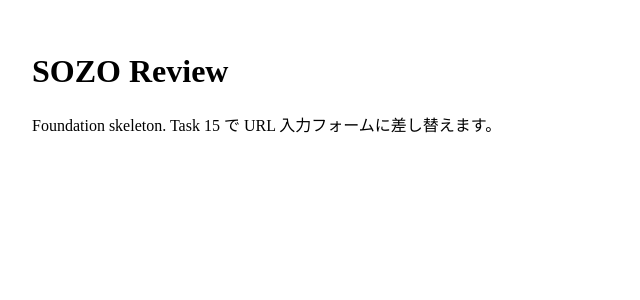
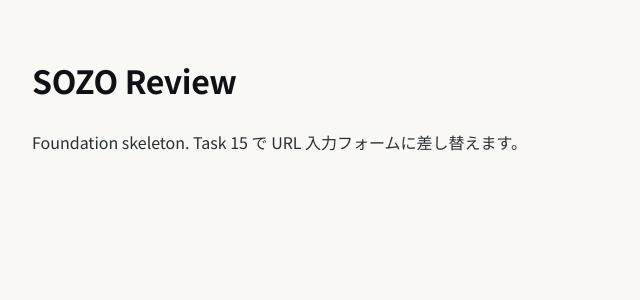
Before and after one commit to yzhansozo101/SOZO_REVIEW, a Next.js app: page / in a window 1280 px wide. Shown: the top 300 px of the page, without its empty margins (0-640 px from the left). Built offline with nearby package versions, Linux system fonts and the light colour scheme.

Commit message:
Adopt design tokens and register fonts via next/font

```diff
--- /dev/null
+++ b/app/fonts.ts
@@ -0,0 +1,43 @@
+import {
+  Geist,
+  Geist_Mono,
+  Newsreader,
+  Noto_Sans_JP,
+  Noto_Serif_JP,
+} from "next/font/google";
+
+export const geist = Geist({
+  subsets: ["latin"],
+  weight: ["300", "400", "500", "600", "700"],
+  variable: "--font-geist",
+  display: "swap",
+});
+
+export const geistMono = Geist_Mono({
+  subsets: ["latin"],
+  weight: ["400", "500"],
+  variable: "--font-geist-mono",
+  display: "swap",
+});
+
+export const newsreader = Newsreader({
+  subsets: ["latin"],
+  weight: ["400", "500"],
+  style: ["normal", "italic"],
+  variable: "--font-newsreader",
+  display: "swap",
+});
+
+export const notoSansJP = Noto_Sans_JP({
+  subsets: ["latin"],
+  weight: ["400", "500", "700"],
+  variable: "--font-noto-sans-jp",
+  display: "swap",
+});
+
+export const notoSerifJP = Noto_Serif_JP({
+  subsets: ["latin"],
+  weight: ["400", "500"],
+  variable: "--font-noto-serif-jp",
+  display: "swap",
+});
--- a/app/globals.css
+++ b/app/globals.css
@@ -1,2 +1,290 @@
-/* Plan 1 · T3 will replace this with the design tokens from
- * design_handoff_review_app/design_system/colors_and_type.css */
+/* =============================================================================
+   Sozonext Design System — Core Tokens
+   Import this once at the top of any page in this project.
+   ============================================================================= */
+
+/* -------- Fonts (Google Fonts — substitution; see README §Typography) ------ */
+:root {
+  /* ===== Color: neutrals (the ink scale) ===== */
+  --ink-900: #0E1116;   /* primary text */
+  --ink-800: #1A1F26;
+  --ink-700: #2A2F36;   /* heading text on paper */
+  --ink-600: #41464D;
+  --ink-500: #595E66;   /* secondary text */
+  --ink-400: #777C84;
+  --ink-300: #9AA0A6;   /* tertiary / metadata */
+  --ink-200: #C8CCD1;   /* strong borders */
+  --ink-100: #E7E9EC;   /* default borders, dividers */
+  --ink-50:  #F2F3F5;   /* row hover tints */
+  --paper:   #FAF8F4;   /* canvas background */
+  --card:    #FFFFFF;   /* elevated surface */
+
+  /* ===== Color: brand (Sozonext) ===== */
+  /* Navy is the primary — sampled from the SOZONEXT wordmark + mark front shape */
+  --sozonext-navy:      #024280;
+  --sozonext-navy-700:  #013366;
+  --sozonext-navy-500:  #1A5599;
+  --sozonext-navy-100:  #DBE5F0;
+  --sozonext-navy-50:   #EEF3F8;
+  /* Sky is the lighter blue of the mark's back shape — estimated; awaiting hi-res logo */
+  --sozonext-sky:       #2E8FCE;
+  --sozonext-sky-100:   #DCEAF5;
+
+  /* Legacy aliases (older preview cards reference these) — point at brand navy */
+  --sozo-indigo:        var(--sozonext-navy);
+  --sozo-indigo-700:    var(--sozonext-navy-700);
+  --sozo-indigo-500:    var(--sozonext-navy-500);
+  --sozo-indigo-100:    var(--sozonext-navy-100);
+  --sozo-indigo-50:     var(--sozonext-navy-50);
+
+  /* ===== Color: diagnostic / semantic ===== */
+  /* A — healthy (green) */
+  --grade-a:            #2F8F5E;
+  --grade-a-fill:       #E4F2EB;  /* ~12% tint over paper */
+  --grade-a-ink:        #1F5C3D;
+
+  /* B — fine (lime / yellow-green) */
+  --grade-b:            #7A9C2F;
+  --grade-b-fill:       #EDF1DD;
+  --grade-b-ink:        #4F661F;
+
+  /* C — caution (amber) */
+  --grade-c:            #D98B1F;
+  --grade-c-fill:       #FAEFD9;
+  --grade-c-ink:        #8A5512;
+
+  /* D — danger (red) */
+  --grade-d:            #C7382B;
+  --grade-d-fill:       #F7E1DE;
+  --grade-d-ink:        #842318;
+
+  /* Neutral state (no data, ?) */
+  --grade-x:            var(--ink-300);
+  --grade-x-fill:       var(--ink-50);
+  --grade-x-ink:        var(--ink-500);
+
+  /* Trend arrows */
+  --trend-up:           var(--grade-a);
+  --trend-down:         var(--grade-d);
+  --trend-flat:         var(--ink-400);
+
+  /* ===== Typography stacks ===== */
+  --font-sans:    'Geist', 'Noto Sans JP', 'Noto Sans SC', system-ui, -apple-system, sans-serif;
+  --font-serif:   'Newsreader', 'Noto Serif JP', Georgia, serif;
+  --font-mono:    'Geist Mono', 'JetBrains Mono', ui-monospace, SFMono-Regular, monospace;
+
+  /* ===== Type scale (px) ===== */
+  --t-xs:   12px;
+  --t-sm:   14px;
+  --t-base: 16px;
+  --t-md:   18px;
+  --t-lg:   24px;
+  --t-xl:   32px;
+  --t-2xl:  48px;
+  --t-3xl:  72px;
+  --t-display: 120px;   /* score-card letter */
+
+  /* ===== Line heights ===== */
+  --lh-tight:  1.15;
+  --lh-snug:   1.3;
+  --lh-body:   1.6;
+  --lh-loose:  1.8;
+
+  /* ===== Weights ===== */
+  --w-regular:  400;
+  --w-medium:   500;
+  --w-semibold: 600;
+  --w-bold:     700;
+
+  /* ===== Tracking ===== */
+  --track-display: -0.03em;
+  --track-tight:   -0.01em;
+  --track-normal:  0;
+  --track-loose:   0.02em;
+  --track-caps:    0.08em;
+
+  /* ===== Spacing scale ===== */
+  --s-1:  4px;
+  --s-2:  8px;
+  --s-3:  12px;
+  --s-4:  16px;
+  --s-5:  24px;
+  --s-6:  32px;
+  --s-7:  48px;
+  --s-8:  64px;
+  --s-9:  96px;
+
+  /* ===== Radii ===== */
+  --r-sm:    4px;
+  --r-md:    6px;   /* buttons, chips */
+  --r-lg:    10px;  /* cards */
+  --r-xl:    14px;  /* hero score card */
+  --r-pill:  999px;
+
+  /* ===== Shadow (one only) ===== */
+  --shadow-card: 0 1px 2px rgba(14, 17, 22, 0.04), 0 8px 24px -8px rgba(14, 17, 22, 0.08);
+  --shadow-pop:  0 4px 12px rgba(14, 17, 22, 0.06), 0 24px 48px -12px rgba(14, 17, 22, 0.16);
+  --shadow-focus: 0 0 0 3px rgba(30, 42, 120, 0.18);
+
+  /* ===== Motion ===== */
+  --ease-out:    cubic-bezier(0.2, 0, 0, 1);
+  --ease-in-out: cubic-bezier(0.4, 0, 0.2, 1);
+  --t-fast:   120ms;
+  --t-base-d: 240ms;
+
+  /* ===== Layout ===== */
+  --content-max: 1280px;
+  --gutter:      24px;
+
+  /* next/font 提供的 variable references */
+  --font-sans:    var(--font-geist), var(--font-noto-sans-jp), system-ui, sans-serif;
+  --font-serif:   var(--font-newsreader), var(--font-noto-serif-jp), Georgia, serif;
+  --font-mono:    var(--font-geist-mono), ui-monospace, monospace;
+}
+
+/* =============================================================================
+   Semantic typography classes — use these directly
+   ============================================================================= */
+
+html, body {
+  background: var(--paper);
+  color: var(--ink-900);
+  font-family: var(--font-sans);
+  font-size: var(--t-base);
+  line-height: var(--lh-body);
+  -webkit-font-smoothing: antialiased;
+  -moz-osx-font-smoothing: grayscale;
+  text-rendering: optimizeLegibility;
+}
+
+/* Display — the score-card letter */
+.t-display {
+  font-family: var(--font-sans);
+  font-size: var(--t-display);
+  font-weight: var(--w-semibold);
+  line-height: 0.9;
+  letter-spacing: var(--track-display);
+}
+
+/* H1 — page title (e.g. "房源健康诊断") */
+.t-h1, h1 {
+  font-family: var(--font-sans);
+  font-size: var(--t-xl);
+  font-weight: var(--w-semibold);
+  line-height: var(--lh-tight);
+  letter-spacing: var(--track-tight);
+  color: var(--ink-900);
+}
+
+/* H2 — section ("5 维度分析", "AI 综合诊断报告") */
+.t-h2, h2 {
+  font-family: var(--font-sans);
+  font-size: var(--t-lg);
+  font-weight: var(--w-semibold);
+  line-height: var(--lh-snug);
+  letter-spacing: var(--track-tight);
+  color: var(--ink-900);
+}
+
+/* H3 — card title ("写真", "标题", ...) */
+.t-h3, h3 {
+  font-family: var(--font-sans);
+  font-size: var(--t-md);
+  font-weight: var(--w-semibold);
+  line-height: var(--lh-snug);
+  color: var(--ink-900);
+}
+
+/* H4 — small label */
+.t-h4, h4 {
+  font-family: var(--font-sans);
+  font-size: var(--t-sm);
+  font-weight: var(--w-semibold);
+  line-height: var(--lh-snug);
+  color: var(--ink-700);
+}
+
+/* Body */
+.t-body, p {
+  font-family: var(--font-sans);
+  font-size: var(--t-base);
+  line-height: var(--lh-body);
+  color: var(--ink-700);
+}
+
+/* Body small (metadata, captions) */
+.t-small {
+  font-family: var(--font-sans);
+  font-size: var(--t-sm);
+  line-height: var(--lh-body);
+  color: var(--ink-500);
+}
+
+/* Caption */
+.t-caption {
+  font-family: var(--font-sans);
+  font-size: var(--t-xs);
+  line-height: var(--lh-snug);
+  color: var(--ink-500);
+}
+
+/* Eyebrow / overline */
+.t-eyebrow {
+  font-family: var(--font-sans);
+  font-size: var(--t-xs);
+  font-weight: var(--w-medium);
+  letter-spacing: var(--track-caps);
+  text-transform: uppercase;
+  color: var(--ink-500);
+}
+
+/* Editorial — for AI report prose */
+.t-editorial {
+  font-family: var(--font-serif);
+  font-size: var(--t-md);
+  font-weight: var(--w-regular);
+  line-height: var(--lh-loose);
+  color: var(--ink-800);
+}
+
+.t-editorial-italic {
+  font-family: var(--font-serif);
+  font-style: italic;
+}
+
+/* Mono — for URLs, numerical scores in tables */
+.t-mono {
+  font-family: var(--font-mono);
+  font-size: var(--t-sm);
+  letter-spacing: var(--track-normal);
+  color: var(--ink-700);
+}
+
+/* Score numerals — Geist with tabular figures */
+.t-tabular {
+  font-family: var(--font-sans);
+  font-variant-numeric: tabular-nums;
+  font-feature-settings: 'tnum' 1, 'ss01' 1;
+}
+
+/* Code blocks */
+code, pre, .t-code {
+  font-family: var(--font-mono);
+  font-size: 0.92em;
+  background: var(--ink-50);
+  padding: 0.1em 0.35em;
+  border-radius: var(--r-sm);
+  color: var(--ink-800);
+}
+pre.t-code, pre code {
+  display: block;
+  padding: var(--s-4);
+  line-height: var(--lh-snug);
+  overflow-x: auto;
+}
+
+/* CJK-specific override — bumps line-height for kanji density */
+:lang(ja), :lang(zh), .lang-cjk {
+  font-family: 'Noto Sans JP', 'Noto Sans SC', var(--font-sans);
+  line-height: 1.7;
+}
--- a/app/layout.tsx
+++ b/app/layout.tsx
@@ -1,14 +1,19 @@
 import type { Metadata } from "next";
 import "./globals.css";
+import { geist, geistMono, newsreader, notoSansJP, notoSerifJP } from "./fonts";
 
 export const metadata: Metadata = {
   title: "SOZO Review · 物件ヘルスチェック",
   description: "Airbnb 物件の健康診断システム",
 };
 
+const fontVars = [geist, geistMono, newsreader, notoSansJP, notoSerifJP]
+  .map((f) => f.variable)
+  .join(" ");
+
 export default function RootLayout({ children }: { children: React.ReactNode }) {
   return (
-    <html lang="ja">
+    <html lang="ja" className={fontVars}>
       <body>{children}</body>
     </html>
   );
```
